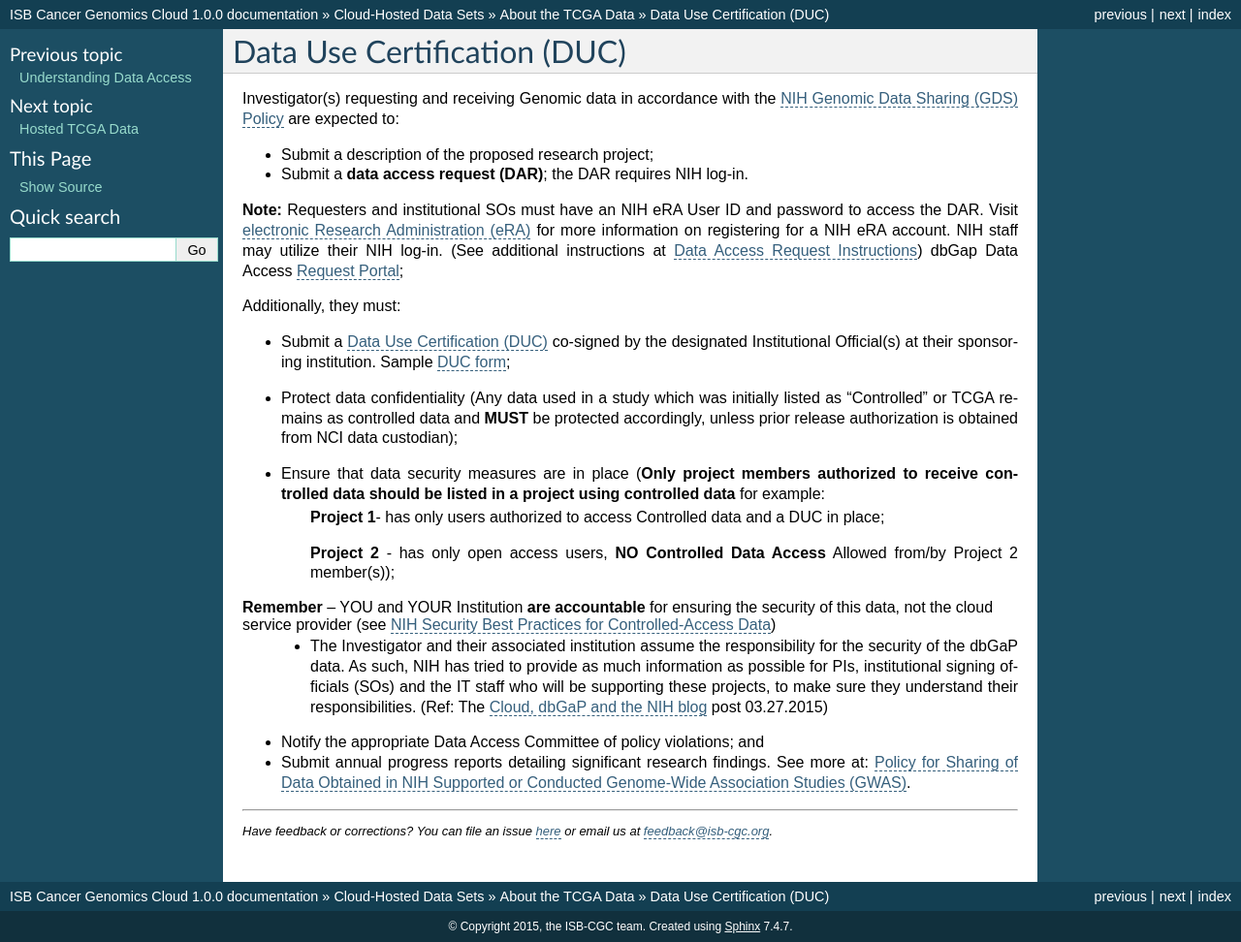
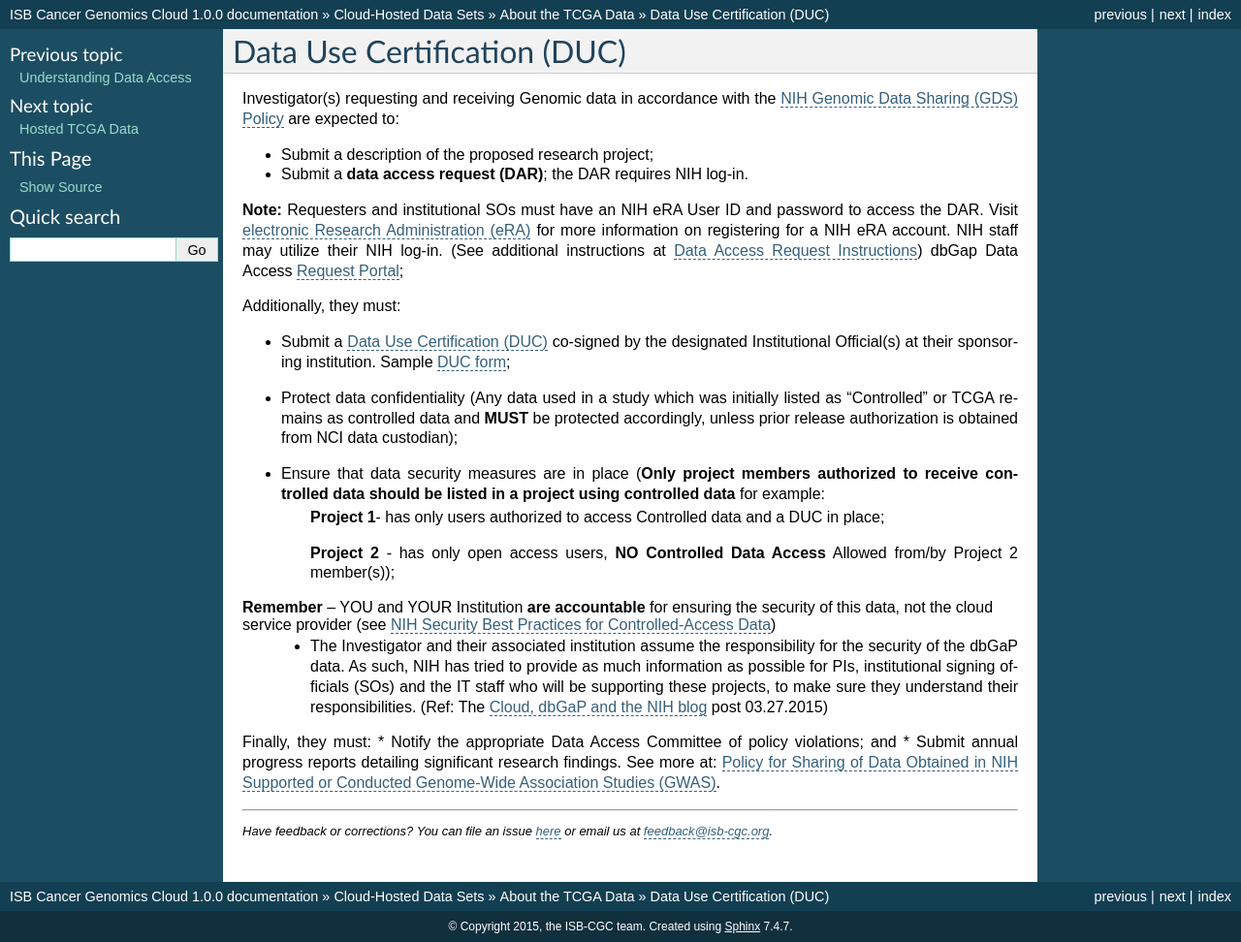
Before and after one commit to isb-cgc/readthedocs, a Sphinx documentation site: the page built from docs/source/sections/data/data2/Data-Use-Certification.rst, in a window 1280 px wide and 972 px high. Shown: the whole window at 97% size. Built offline with Sphinx 7.4.7, drawn with Linux system fonts in a browser that asks for light colours.

Commit message:
Update Data-Use-Certification.rst

```diff
--- a/docs/source/sections/data/data2/Data-Use-Certification.rst
+++ b/docs/source/sections/data/data2/Data-Use-Certification.rst
@@ -21,5 +21,6 @@
 **Remember** – YOU and YOUR Institution **are accountable** for ensuring the security of this data, not the cloud service provider (see `NIH Security Best Practices for Controlled-Access Data <http://www.ncbi.nlm.nih.gov/projects/gap/cgi-bin/GetPdf.cgi?document_name=dbgap_2b_security_procedures.pdf>`_)
     - The Investigator and their associated institution assume the responsibility for the security of the dbGaP data.  As such, NIH has tried to provide as much information as possible for PIs, institutional signing officials (SOs) and the IT staff who will be supporting these projects, to make sure they understand their responsibilities. (Ref: The `Cloud, dbGaP and the NIH blog <http://datascience.nih.gov/blog/cloud>`_ post 03.27.2015)
 
+Finally, they must:
 *  Notify the appropriate Data Access Committee of policy violations; and
 *  Submit annual progress reports detailing significant research findings. See more at: `Policy for Sharing of Data Obtained in NIH Supported or Conducted Genome-Wide Association Studies (GWAS) <http://grants.nih.gov/grants/guide/notice-files/NOT-OD-07-088.html#sthash.Hde6DhfF.Fbj4vpAj.dpuf>`_.
```
